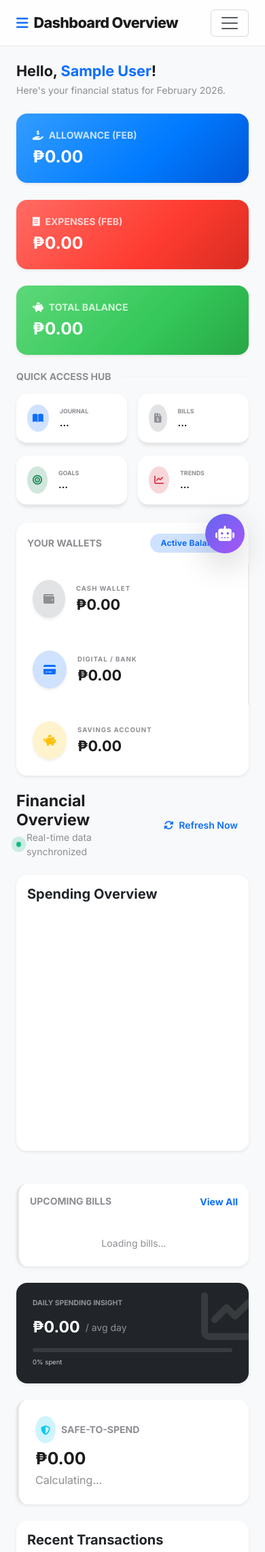
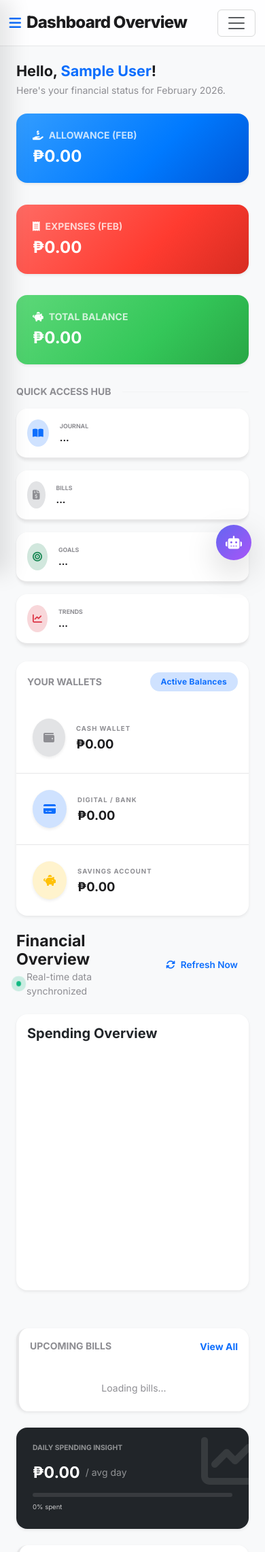
Before and after one commit to gcybeljosh-byte/budget-tracker, a PHP site: page /core/dashboard.php in a window 390 px wide. Shown: the top 2283 px of the page at 68% size. Run offline with PHP 8.4, Linux system fonts and the light colour scheme; the visitor is signed in with stand-in values (Sample User, id 1); data that the repository does not hold is empty; a stand-in replaces the project's code that opens the database connection; a map, chart or similar area stays blank; some libraries are stand-ins or nearby versions.

Commit message:
Update #5
Responsive

```diff
--- a/assets/css/style.css
+++ b/assets/css/style.css
@@ -1037,3 +1037,144 @@ table.dataTable thead .sorting_desc:after {
     border-radius: 12px;
     padding: 16px;
 }
+
+/* ──────────────────────────────────────────────────────────
+   RESPONSIVE DESIGN (BREAKPOINTS)
+   ────────────────────────────────────────────────────────── */
+
+/* ─── Tablets (Large) & Laptops (Small) — < 1200px ─── */
+@media (max-width: 1199px) {
+    :root {
+        --sidebar-width: 260px;
+    }
+}
+
+/* ─── Tablets — < 992px ─── */
+@media (max-width: 991px) {
+    :root {
+        --sidebar-width: 240px;
+        --page-px: 1.25rem;
+    }
+
+    #sidebar-wrapper {
+        box-shadow: 15px 0 30px rgba(0, 0, 0, 0.1);
+    }
+
+    /* Move AI FAB up slightly to avoid overlapping with bottom bars on some mobiles */
+    .ai-fab {
+        bottom: 20px;
+        right: 20px;
+        width: 52px;
+        height: 52px;
+        font-size: 1.2rem;
+    }
+}
+
+/* ─── Small Desktop / Tablet Transitions — < 768px ─── */
+@media (max-width: 767px) {
+    :root {
+        --sidebar-width: 280px; /* Full width for mobile overlay */
+        --page-px: 1rem;
+    }
+
+    #page-content-wrapper {
+        margin-left: 0 !important;
+    }
+
+    .navbar h2 {
+        font-size: 1.15rem;
+    }
+
+    .card-body {
+        padding: 1.25rem;
+    }
+
+    /* Allow horizontal scrolling on all tables by default on mobile */
+    .table-responsive {
+        border-radius: 0.75rem;
+        margin-bottom: 1rem;
+    }
+
+    /* Stack stat cards in dashboard more aggressively if Bootstrap grid isn't doing it */
+    .row.g-4 > [class*="col-"] {
+        margin-bottom: 0.5rem;
+    }
+}
+
+/* ─── Mobile — < 576px ─── */
+@media (max-width: 575px) {
+    :root {
+        --page-px: 0.85rem;
+    }
+
+    .section-header h5 {
+        font-size: 1.1rem;
+    }
+
+    .card-title {
+        font-size: 0.7rem;
+    }
+
+    h2, .h2 {
+        font-size: 1.5rem !important;
+    }
+
+    .btn {
+        padding: 0.5rem 0.8rem;
+        font-size: 0.85rem;
+    }
+
+    /* Quick Access Hub Icons */
+    .row-cols-2 > .col {
+        width: 50%;
+    }
+
+    /* Wallet cards stacking */
+    .col-md-4.border-end {
+        border-right: none !important;
+        border-bottom: 1px solid var(--border-dim);
+    }
+
+    /* AI Chat Widget Mobile Tweaks */
+    #aiChatWidget {
+        width: 95% !important;
+        right: 2.5% !important;
+        bottom: 80px !important;
+        max-height: 70vh !important;
+    }
+
+    /* DataTable Mobile Pagination */
+    .dataTables_wrapper .dataTables_paginate {
+        justify-content: center;
+        margin-top: 0.5rem;
+    }
+
+    .dataTables_wrapper .dataTables_filter input {
+        width: 100%;
+        margin-bottom: 1rem;
+    }
+
+    .dataTables_wrapper .dataTables_filter input:focus {
+        width: 100%;
+    }
+}
+
+/* ─── Portrait Phones — < 400px ─── */
+@media (max-width: 399px) {
+    .navbar h2 {
+        font-size: 1rem;
+    }
+
+    .h4 {
+        font-size: 1.15rem !important;
+    }
+
+    .card-body {
+        padding: 1rem;
+    }
+
+    /* Stack Quick Access Hub even more */
+    .row-cols-2 > .col {
+        width: 100%;
+    }
+}
--- a/core/dashboard.php
+++ b/core/dashboard.php
@@ -445,7 +445,7 @@ include '../includes/header.php';
                     maintainAspectRatio: false,
                     plugins: {
                         legend: {
-                            position: 'right',
+                            position: window.innerWidth < 768 ? 'bottom' : 'right',
                             labels: {
                                 color: textColor,
                                 font: {
```
Also changed, not shown: auth/login.php (+18 -2 lines), auth/register.php (+21 -3 lines).
